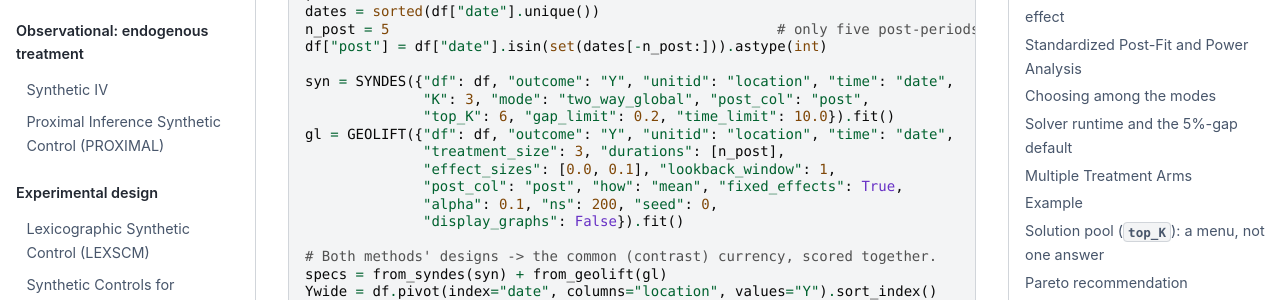
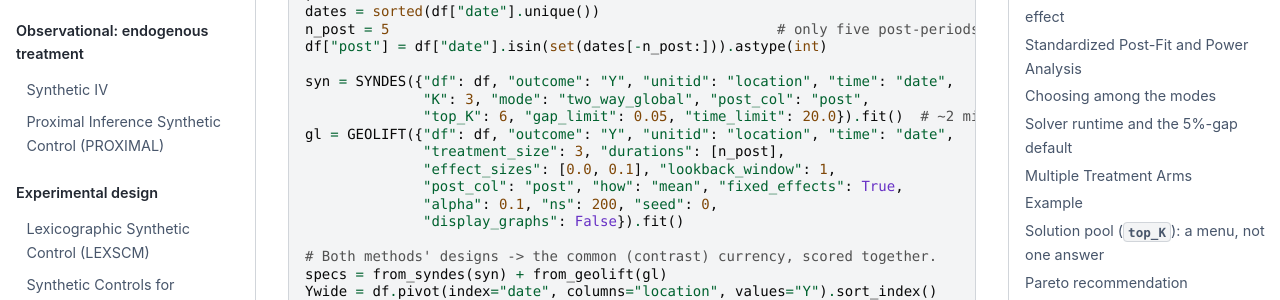
Before and after one commit to jgreathouse9/mlsynth, a Sphinx documentation site: the page built from docs/syndes.rst, in a window 1280 px wide and 900 px high, scrolled down 17418 px. Shown: the part 152-452 px from the top of the window. Built offline with Sphinx 7.4.7 and the Sphinx Book theme 1.1.4, drawn with Linux system fonts in a browser that asks for light colours.

Commit message:
docs(syndes): give SYNDES a ~2-minute budget in the comparison MWE (gap 0.05, time_limit 20s x top_K)

```diff
--- a/docs/syndes.rst
+++ b/docs/syndes.rst
@@ -891,7 +891,7 @@ the full native GeoLift ``GeoLift_Test`` panel (all 40 markets):
 
    syn = SYNDES({"df": df, "outcome": "Y", "unitid": "location", "time": "date",
                  "K": 3, "mode": "two_way_global", "post_col": "post",
-                 "top_K": 6, "gap_limit": 0.2, "time_limit": 10.0}).fit()
+                 "top_K": 6, "gap_limit": 0.05, "time_limit": 20.0}).fit()  # ~2 min
    gl = GEOLIFT({"df": df, "outcome": "Y", "unitid": "location", "time": "date",
                  "treatment_size": 3, "durations": [n_post],
                  "effect_sizes": [0.0, 0.1], "lookback_window": 1,
```
